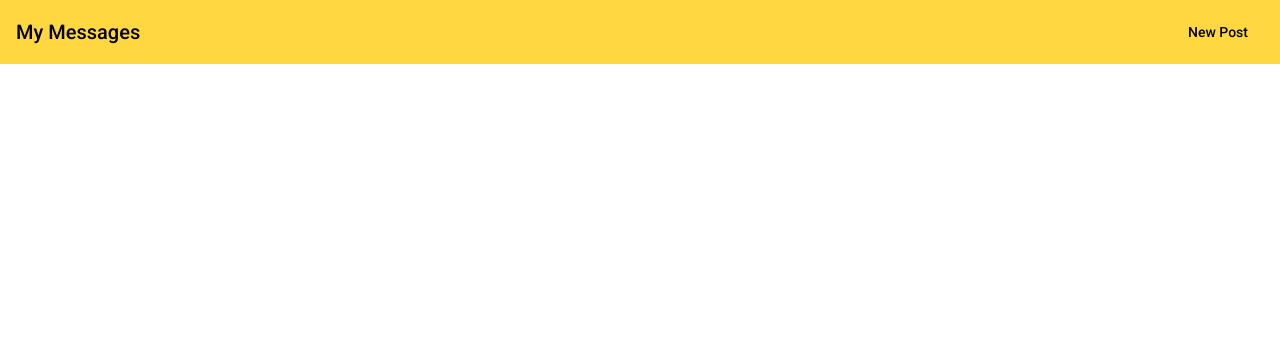
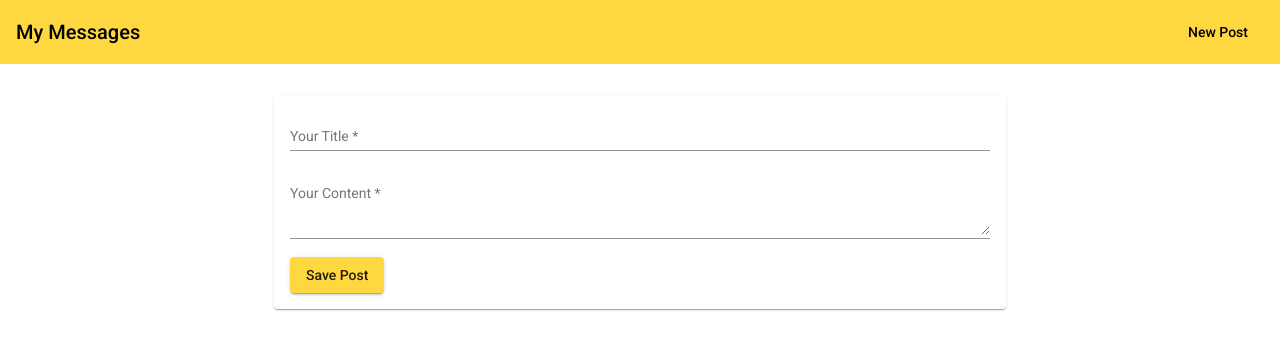
Before and after one commit to kbanyal10/MEAN-STACK-Project_1, an Angular app: page /edit/1 in a window 1280 px wide. Before the commit this address led to /. Shown: the top 350 px of the page. Built offline with nearby package versions, Linux system fonts and the light colour scheme.

Commit message:
Ninth Commit - Editing Posts

```diff
--- a/src/app/Posts/post-create/post-create.component.html
+++ b/src/app/Posts/post-create/post-create.component.html
@@ -6,15 +6,20 @@
     <title>Document</title>
   </head>
   <body>
-    <form (submit)="onSubmit(postForm)" #postForm="ngForm">
+    <form (submit)="onSavePost(postForm)" #postForm="ngForm">
       <mat-card>
         <mat-form-field class="example-full-width">
           <mat-label>Your Title</mat-label>
-          <input matInput type="text" ngModel name="title" #title='ngModel' required />
+          <input
+            matInput
+            type="text"
+            [ngModel]="post.title"
+            name="title"
+            #title="ngModel"
+            required
+          />
           <!-- = 'postForm.getControl("title").value' -->
-          <mat-error *ngIf="title.invalid"
-            >Invalid Title</mat-error
-          >
+          <mat-error *ngIf="title.invalid">Invalid Title</mat-error>
         </mat-form-field>
         <mat-form-field class="example-full-width">
           <mat-label>Your Content</mat-label>
@@ -22,13 +27,11 @@
             name="content"
             rows="3"
             matInput
-            ngModel
+            [ngModel]="post.content"
             required
-            #content='ngModel'
+            #content="ngModel"
           ></textarea>
-          <mat-error *ngIf="content.invalid"
-            >Invalid Content</mat-error
-          >
+          <mat-error *ngIf="content.invalid">Invalid Content</mat-error>
         </mat-form-field>
         <button mat-raised-button color="accent" type="Submit">
           Save Post
--- a/src/app/Posts/post-create/post-create.component.ts
+++ b/src/app/Posts/post-create/post-create.component.ts
@@ -1,24 +1,49 @@
 import { Component, OnInit } from '@angular/core';
 import { NgForm } from '@angular/forms';
 import { postService } from '../post.service';
+import { ActivatedRoute, ParamMap } from '@angular/router';
+import { Post } from '../post.model';
 
 @Component({
   selector: 'app-post-create',
   templateUrl: './post-create.component.html',
   styleUrls: ['./post-create.component.css'],
 })
-export class PostCreateComponent {
+export class PostCreateComponent implements OnInit {
   postTitle = '';
   postContent = '';
+  post: Post;
+  private mode = 'create';
+  private postId: string;
 
-  constructor(public postService: postService) {}
+  constructor(public postService: postService, public route: ActivatedRoute) {}
 
-  onSubmit(postForm: NgForm) {
+  ngOnInit() {
+    this.route.paramMap.subscribe((paraMap: ParamMap) => {
+      if (paraMap.has('postId')) {
+        this.mode = 'edit';
+        this.postId = paraMap.get('postId');
+        this.post = this.postService.getPost(this.postId);
+      } else {
+        this.mode = 'create';
+        this.postId = null;
+      }
+    });
+  }
+
+  onSavePost(postForm: NgForm) {
     if (postForm.invalid) {
       return;
     }
-
-    this.postService.addPost(postForm.value.title, postForm.value.content);
+    if (this.mode === 'create') {
+      this.postService.addPost(postForm.value.title, postForm.value.content);
+    } else {
+      this.postService.updatePost(
+        this.postId,
+        postForm.value.title,
+        postForm.value.content
+      );
+    }
     postForm.resetForm();
   }
 }
--- a/src/app/Posts/post-list/post-list.component.html
+++ b/src/app/Posts/post-list/post-list.component.html
@@ -5,7 +5,9 @@
     </mat-expansion-panel-header>
     <p>{{ post.content }}</p>
     <mat-action-row>
-      <button mat-button color="accent">EDIT</button>
+      <a [routerLink]="['./edit', post.id]">
+        <button mat-button color="accent">EDIT</button></a
+      >
       <button mat-button color="warn" (click)="onDelete(post.id)">
         DELETE
       </button>
--- a/src/app/Posts/post.service.ts
+++ b/src/app/Posts/post.service.ts
@@ -32,6 +32,10 @@ export class postService {
       });
   }
 
+  getPost(id: string) {
+    return { ...this.posts.find((p) => p.id === id) };
+  }
+
   getPostUpdateListener() {
     return this.postUpdated.asObservable();
   }
@@ -51,6 +55,13 @@ export class postService {
       });
   }
 
+  updatePost(id: string, title: string, content: string) {
+    const post: Post = { id: id, title: title, content: content };
+    this.http
+      .put('http://localhost:3000/api/posts/' + id, post)
+      .subscribe((response) => console.log(response));
+  }
+
   deletePost(postId: string) {
     this.http
       .delete('http://localhost:3000/api/posts/' + postId)
--- a/src/app/app-routing.module.ts
+++ b/src/app/app-routing.module.ts
@@ -6,6 +6,7 @@ import { PostCreateComponent } from './Posts/post-create/post-create.component';
 const routes: Routes = [
   { path: '', component: PostListComponent },
   { path: 'create', component: PostCreateComponent },
+  { path: 'edit/:postId', component: PostCreateComponent },
 ];
 
 @NgModule({
```
Also changed, not shown: 1 other file (tests, documents, lock files or other folders).
